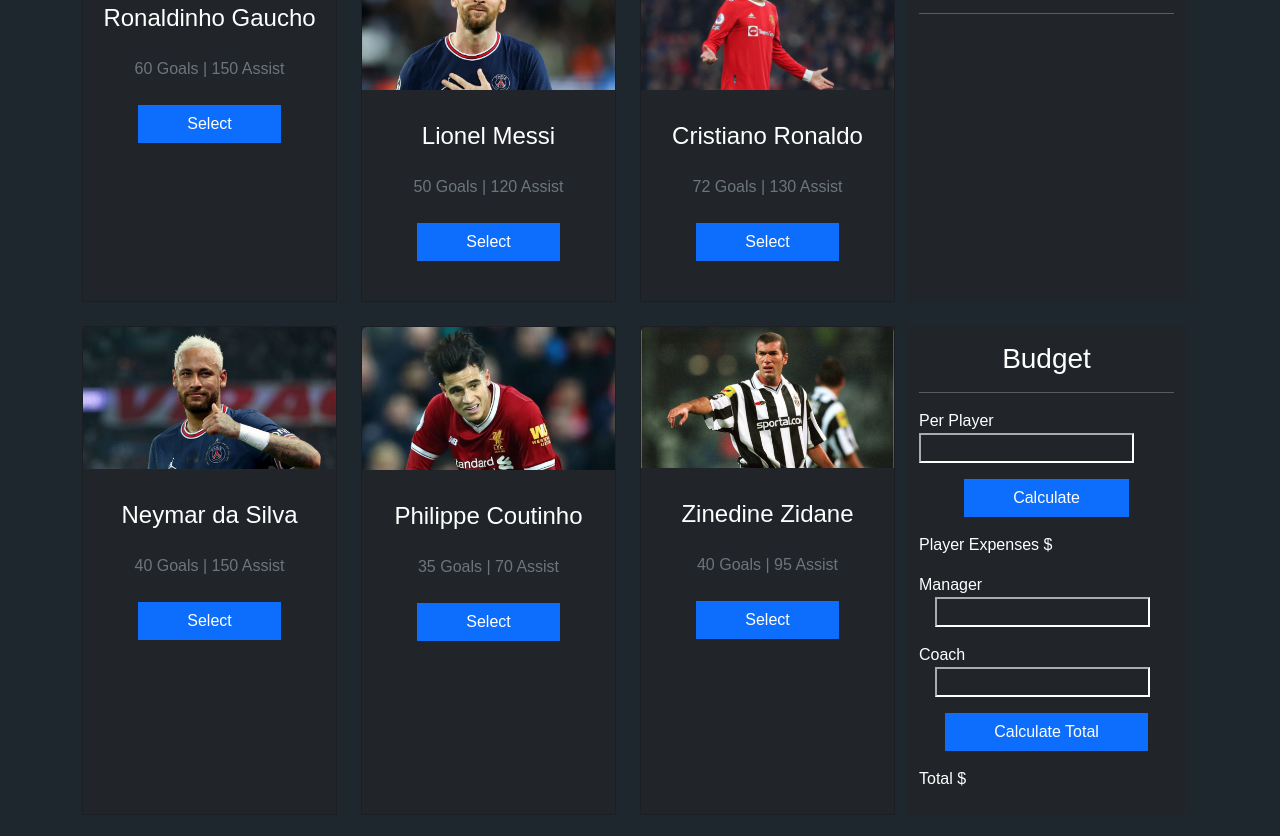
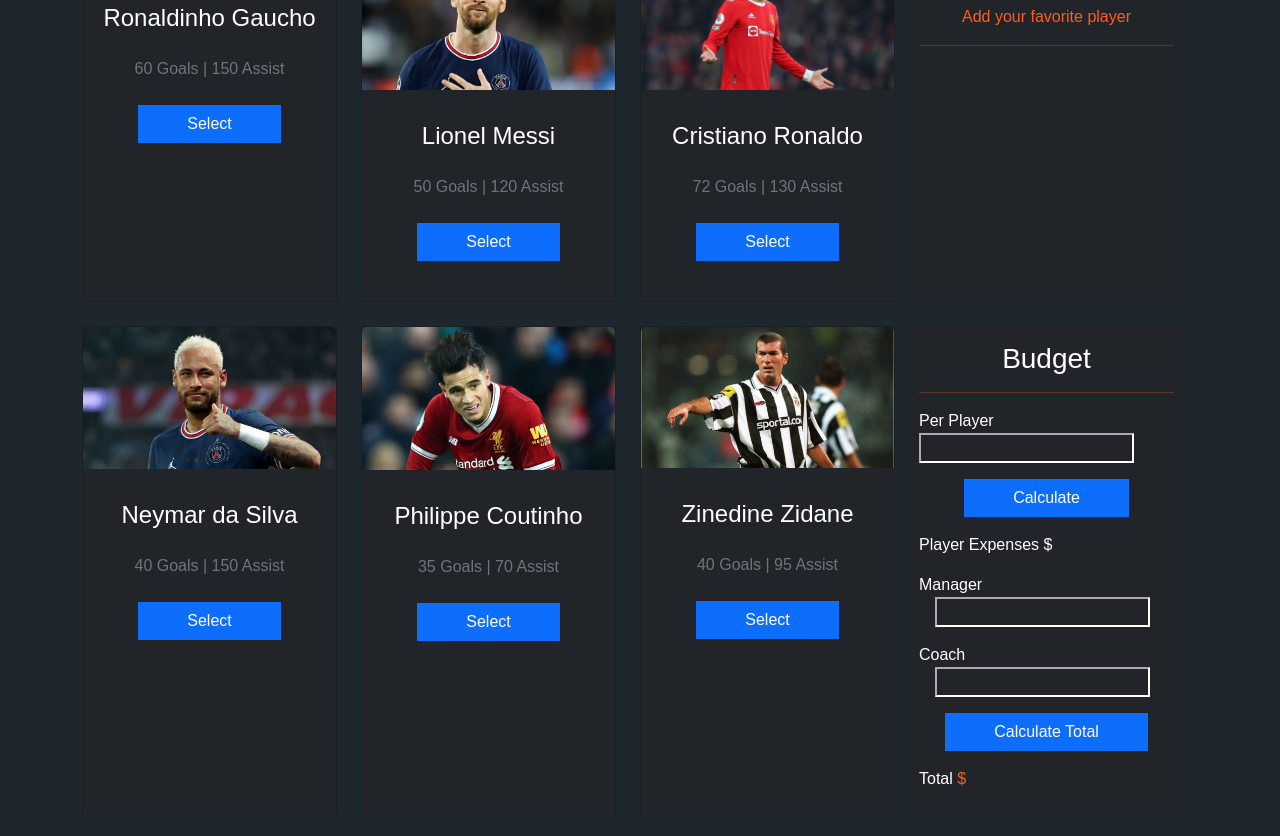
Before and after one commit to mohtadahmed/find_best_five_player, a plain HTML site: page index.html in a window 1280 px wide. Shown: the part 676-1512 px from the top of the page. Drawn offline with nearby package versions, Linux system fonts and the light colour scheme; a web font is replaced by a local one.

Commit message:
some style added

```diff
--- a/index.html
+++ b/index.html
@@ -85,7 +85,8 @@
           <!-- Player Selection Part -->
           <aside class="col-3 h-100 bg-dark">
             <h3 class="text-center mt-3">Selected - V</h3>
-            <hr>
+            <p class="text-center color-orange">Add your favorite player</p>
+            <hr class="color-orange">
             <ol id="players-list" class="player-list">
               <!-- All List Show Here after the JS Script has ran -->
             </ol>
@@ -133,7 +134,7 @@
           <aside class="col-3 bg-dark h-100">
             <div class="mt-3">
               <h3 class="text-center">Budget</h3>
-              <hr>
+              <hr class="color-orange">
               <p>Per Player <input type="text" name="" id="player-amount-field"
                   class="bg-transparent border-1 border-white text-white"></p>
               <div class="text-center">
@@ -151,7 +152,7 @@
               </div>
             </div>
             <div class="mt-3">
-              <p class="mb-0">Total $<span id="total-cost-field"></span></p>
+              <p class="mb-0">Total <span class="color-orange">$</span><span id="total-cost-field" class="color-orange"></span></p>
             </div>
           </aside>
           <!-- Player Budget Calculation Part -->
--- a/style.css
+++ b/style.css
@@ -43,5 +43,9 @@ body{
     margin-top: 30px;
 }
 
+.color-orange{
+    color: #FF5E19;
+}
+
 /* Main Section CSS Ends */
 /* ==================================================================== */
```
